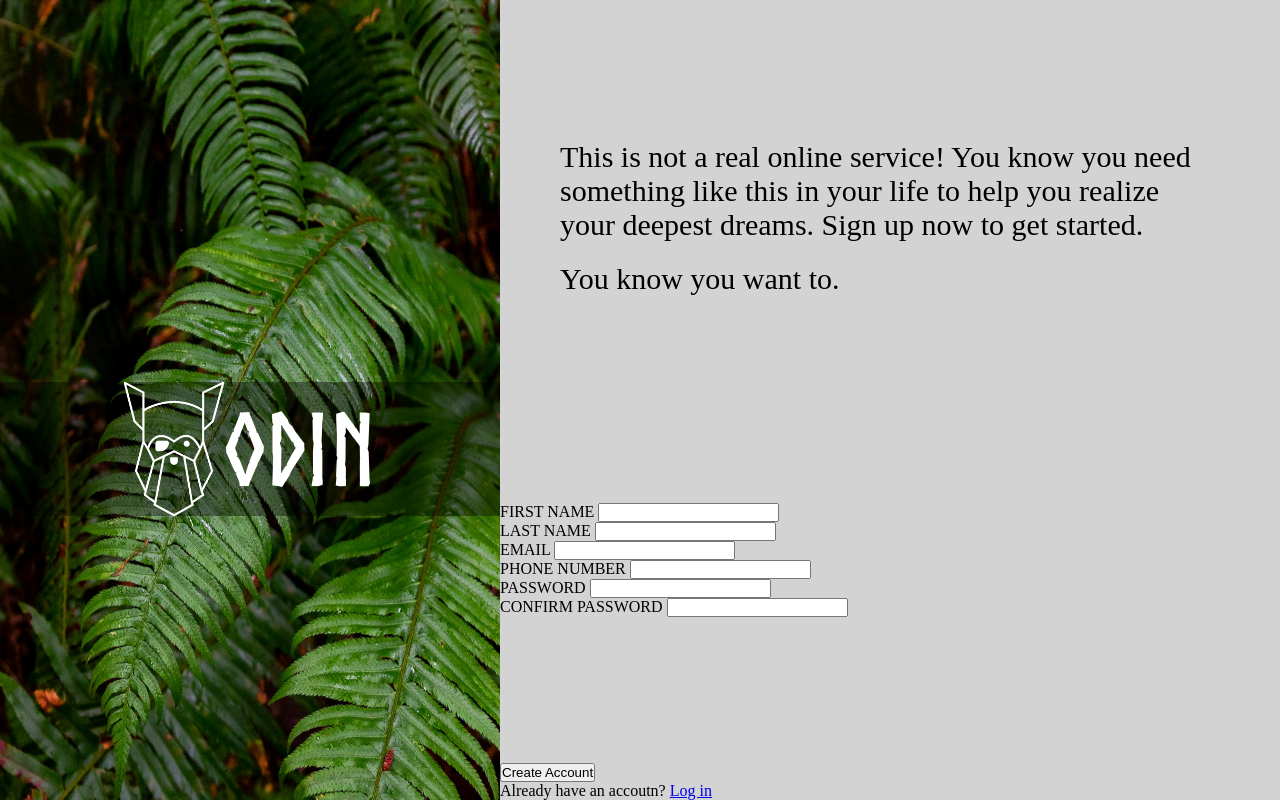
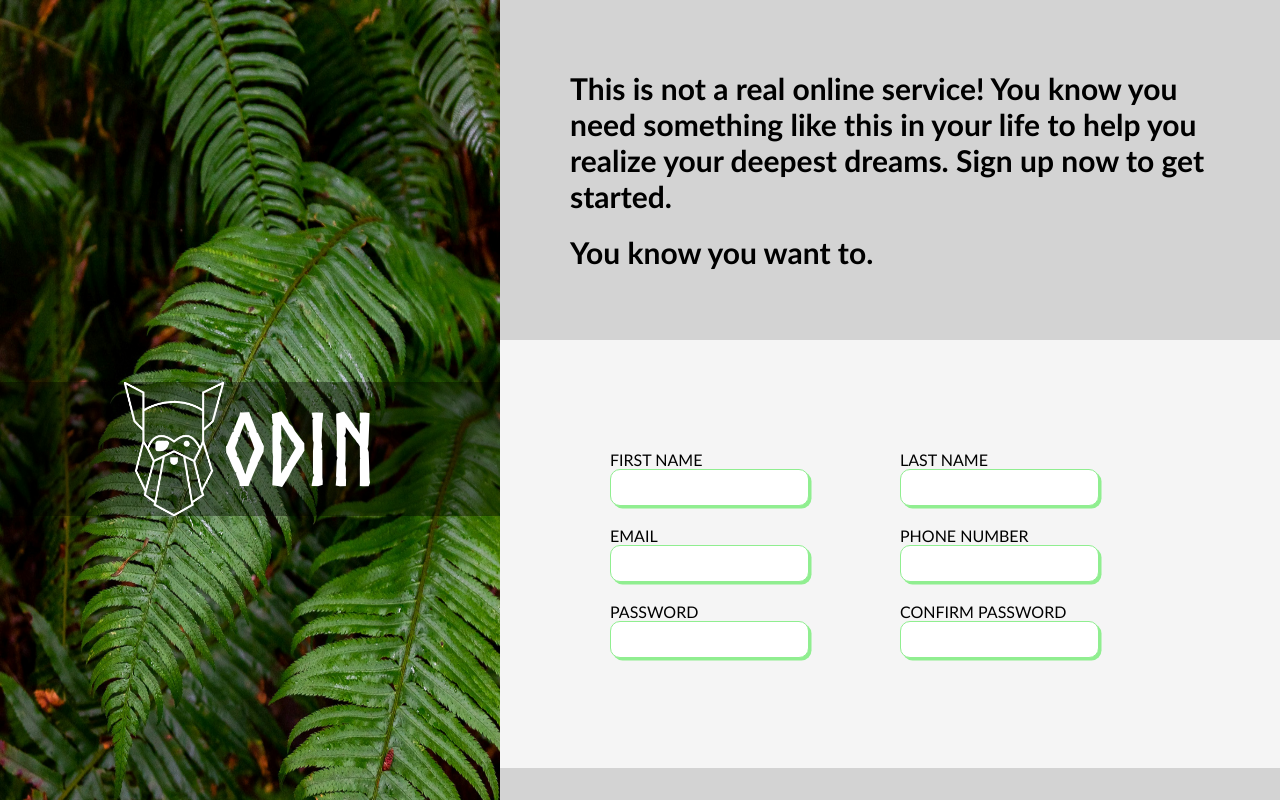
Before and after one commit to LW1117/odin-sign-up-form, a plain HTML site: page index.html in a window 1280 px wide. Drawn offline with Linux system fonts and the light colour scheme.

Commit message:
Add css to hero form section

```diff
--- a/index.html
+++ b/index.html
@@ -33,39 +33,39 @@
       </div>
       <div id="hero-form">
         <div class="hero-input">
-          <label for="first-name">FIRST NAME</label>
+          <label for="first-name">FIRST NAME</label><br>
           <input type="text" name="first-name" id="first-name">
         </div>
 
         <div class="hero-input">
-          <label for="last-name">LAST NAME</label>
+          <label for="last-name">LAST NAME</label><br>
           <input type="text" name="last-name" id="last-name">
         </div>
 
         <div class="hero-input">
-          <label for="email">EMAIL</label>
+          <label for="email">EMAIL</label><br>
           <input type="email" name="email" id="email">
         </div>
 
         <div class="hero-input">
-          <label for="phone-number">PHONE NUMBER</label>
+          <label for="phone-number">PHONE NUMBER</label><br>
           <input type="tel" name="phone-number" id="phone-number">
         </div>
 
         <div class="hero-input">
-          <label for="password">PASSWORD</label>
+          <label for="password">PASSWORD</label><br>
           <input type="password" name="password" id="password">
         </div>
 
         <div class="hero-input">
-          <label for="confirm-password">CONFIRM PASSWORD</label>
+          <label for="confirm-password">CONFIRM PASSWORD</label><br>
           <input type="password" name="confirm-password" id="confirm-password">
         </div>
       </div>
 
       <div id="hero-buttons">
         <button type="button">Create Account</button>
-        <p>Already have an accoutn? <a href="#"">Log in</a></p>
+        <p>Already have an account? <a href="#"">Log in</a></p>
       </div>
     </section>
 
--- a/style.css
+++ b/style.css
@@ -8,13 +8,8 @@
   src: url(./src/Norse-Bold.otf);
 }
 
-html {
-  /* height: 100%; */
-}
-
 body {
   background-color: lightgray;
-  /* min-height: 100%; */
 }
 
 main {
@@ -67,14 +62,57 @@ main {
   flex-direction: column;
   justify-content: space-between;
   height: 100vh;
+  font-family: "Gill Sans", "Gill Sans MT", Calibri, "Trebuchet MS", sans-serif;
 }
 
 #hero-section #hero-text {
-  padding: 50px;
-  margin-top: 80px;
+  padding: 60px;
   font-size: 30px;
 }
 
 #hero-section #hero-text p {
   padding: 10px;
+  font-weight: bold;
 }
+
+#hero-section #hero-form {
+  display: flex;
+  flex-wrap: wrap;
+  padding: 100px;
+  background-color: whitesmoke;
+}
+
+#hero-section #hero-form .hero-input {
+  flex-basis: 50%;
+  box-sizing: border-box;
+  padding: 10px;
+}
+
+#hero-section #hero-form .hero-input input {
+  border: 1px solid #e5e7eb;
+  border-radius: 10px;
+  padding: 10px;
+  box-shadow: 2.5px 2.5px #e5e7eb;
+}
+
+#hero-section #hero-form .hero-input input:valid {
+  border: 1px solid lightgreen;
+  box-shadow: 2.5px 2.5px lightgreen;
+}
+
+#hero-section #hero-form .hero-input input:invalid {
+  border: 1px solid rgb(238, 73, 73);
+  box-shadow: 2.5px 2.5px rgb(238, 73, 73);
+}
+
+#hero-section #hero-buttons {
+  padding: 100px;
+}
+
+#hero-section #hero-buttons button {
+  padding: 15px;
+  font-size: 20px;
+  background-color: #596d48;
+  border-radius: 10px;
+  box-shadow: 2px 2px #596d48;
+}
```
